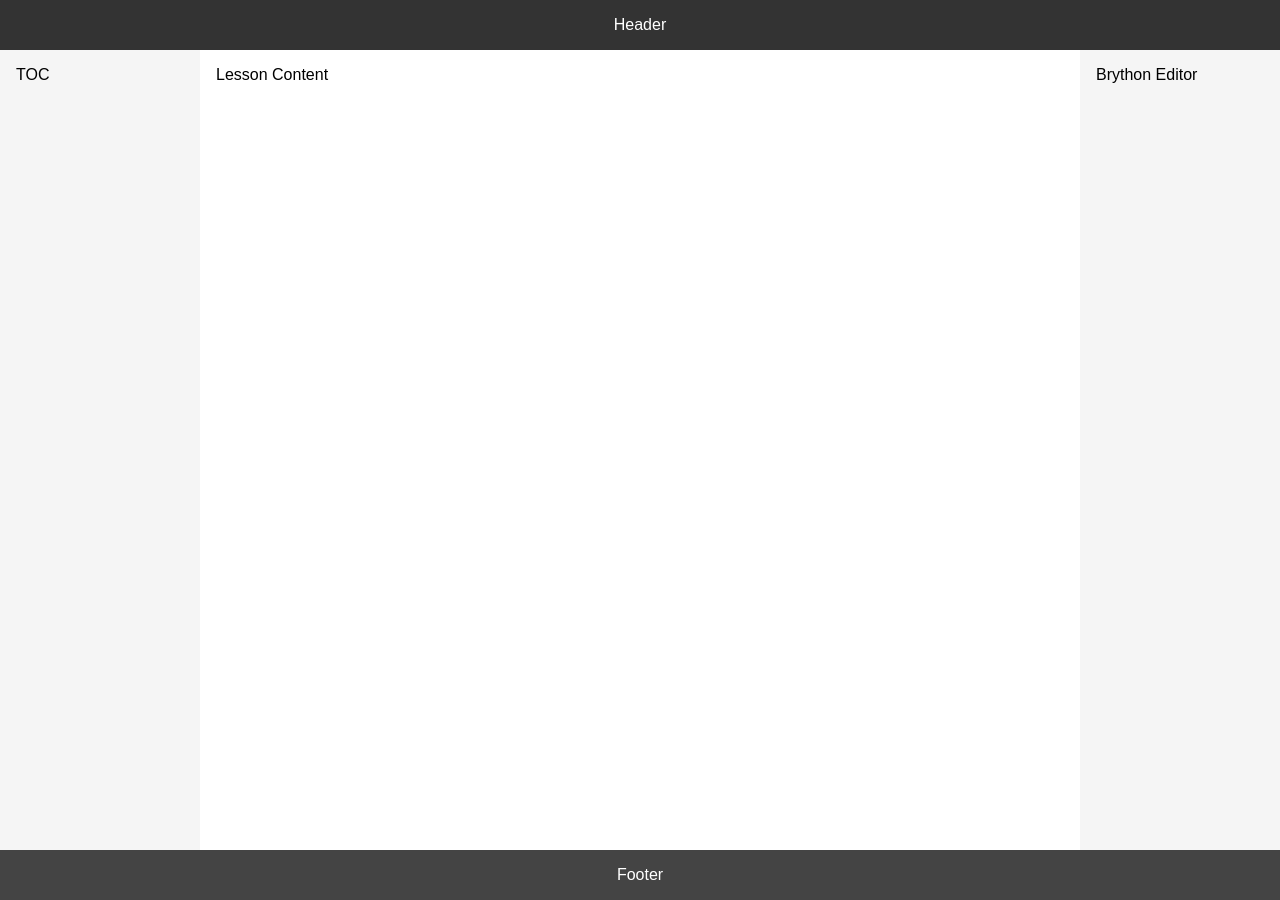
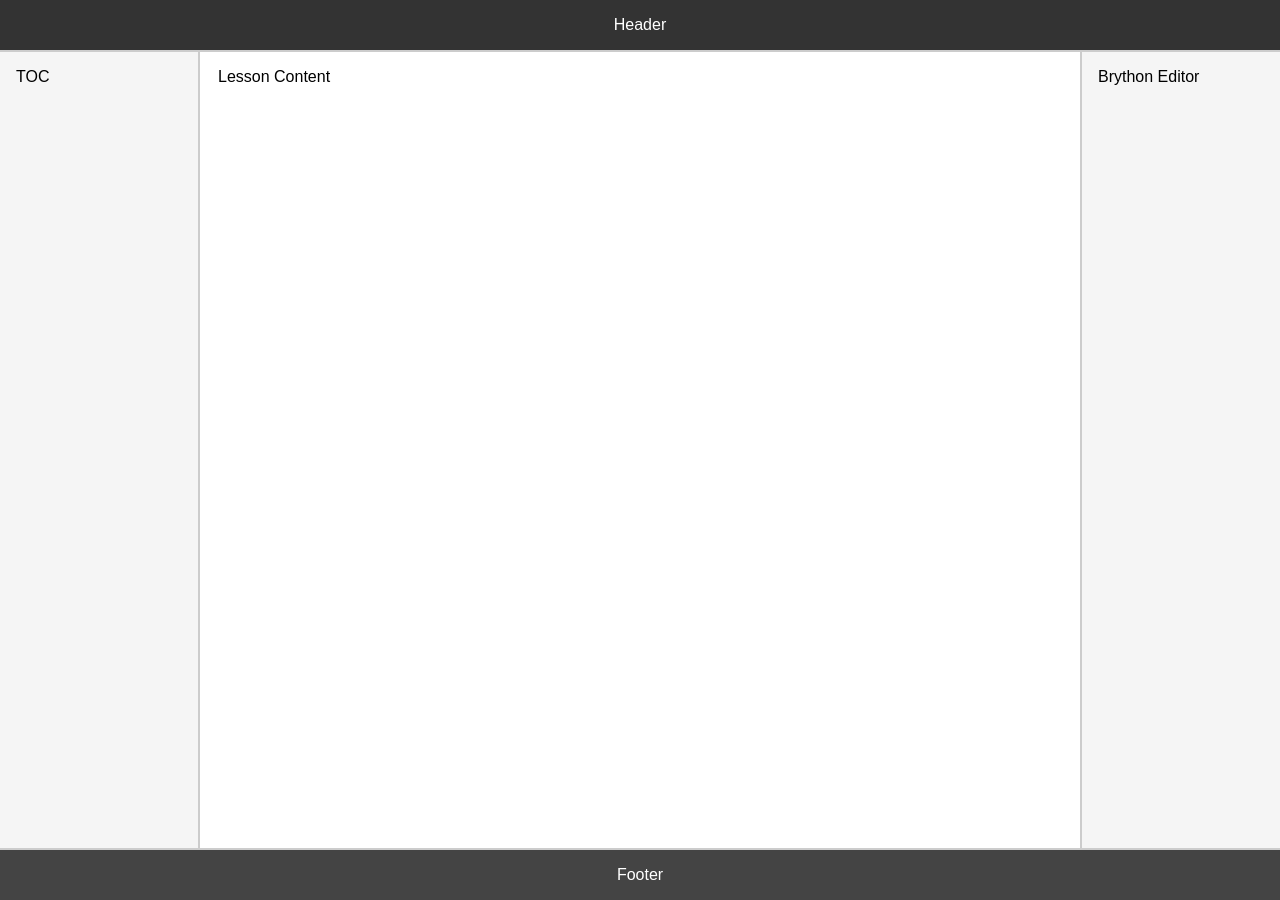
Before and after one commit to TrickyHandz/Python-Book, a Jekyll site: the page built from docs/index.md, in a window 1280 px wide. Built offline with Jekyll 4.4.1, drawn with Linux system fonts in a browser that asks for light colours.

Commit message:
Add borders to UI Regions

```diff
--- a/docs/assets/css/layout.css
+++ b/docs/assets/css/layout.css
@@ -39,3 +39,26 @@ body {
 .footer {
   background-color: #444;
 }
+
+
+/* Add borders for layout clarity */
+.header {
+  border-bottom: 2px solid #ccc;
+}
+
+.footer {
+  border-top: 2px solid #ccc;
+}
+
+.left-sidebar {
+  border-right: 2px solid #ccc;
+}
+
+.right-sidebar {
+  border-left: 2px solid #ccc;
+}
+
+.lesson-content {
+  border-left: 2px solid transparent;
+  border-right: 2px solid transparent;
+}
```
